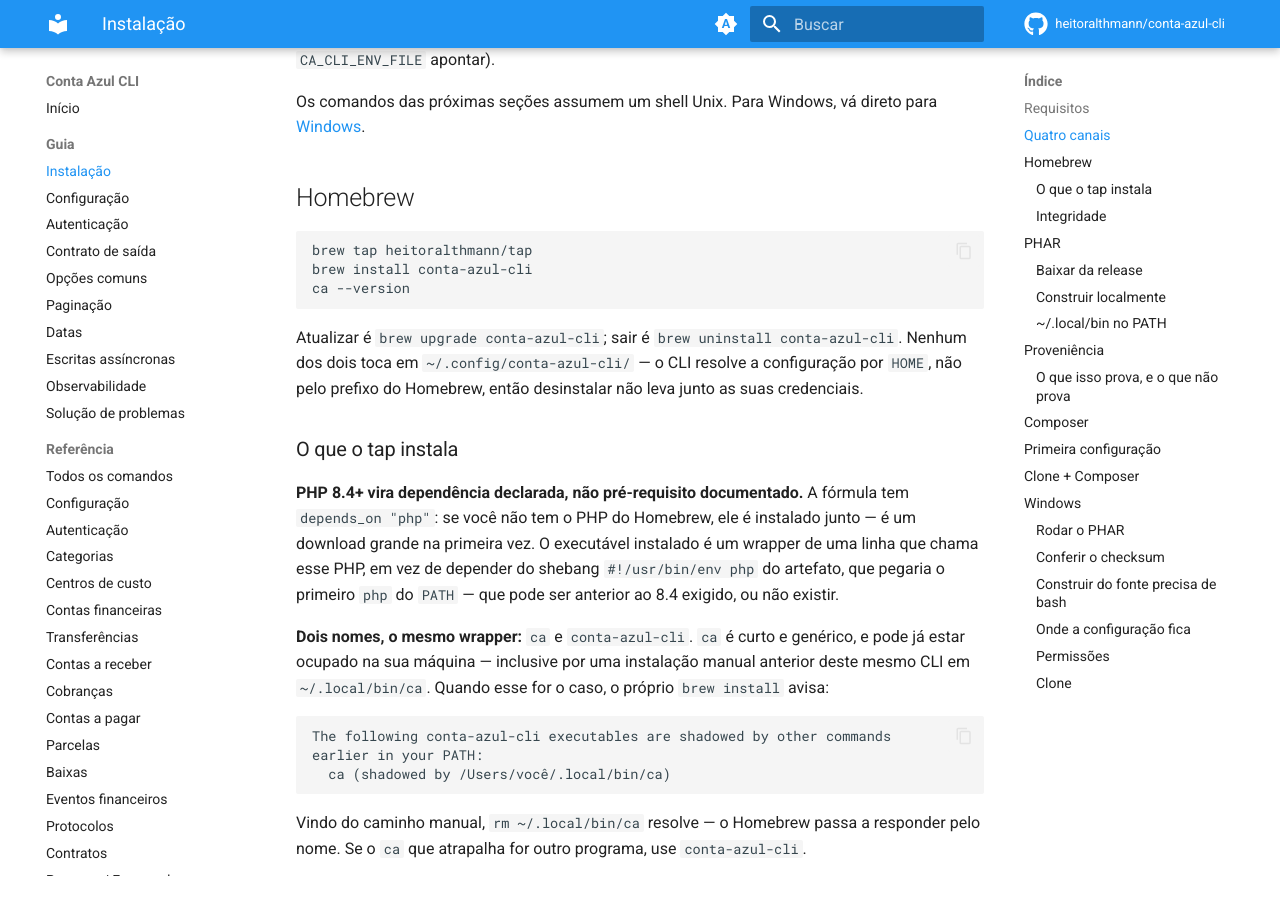
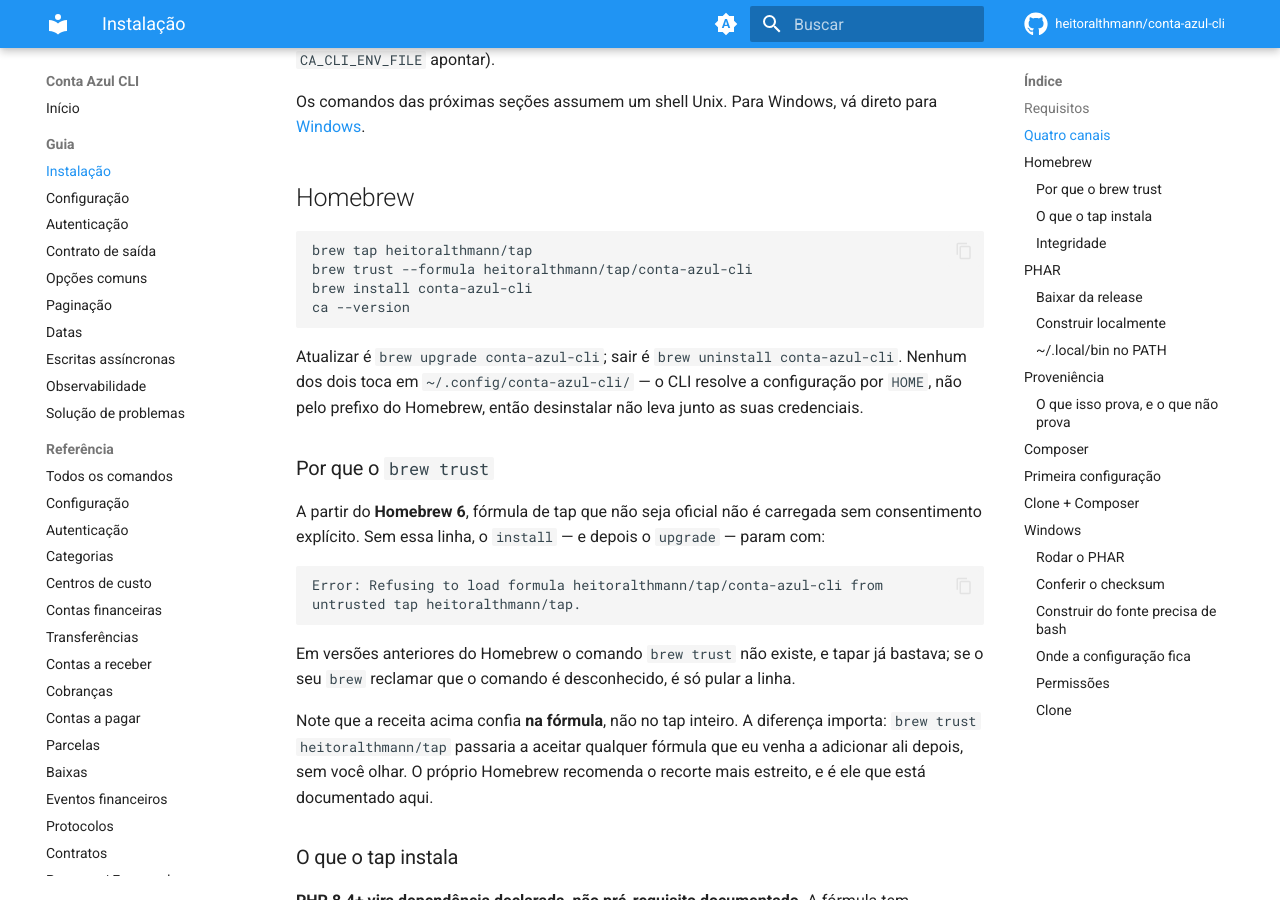
Before and after one commit to heitoralthmann/conta-azul-cli, an MkDocs documentation site: the page built from docs/guia/instalacao.md, in a window 1280 px wide and 900 px high, scrolled down 979 px. Built offline with MkDocs 1.6.1 and Material for MkDocs 9.7.7, drawn with Linux system fonts in a browser that asks for light colours; comment, search, counter and statistics services are not loaded.

Commit message:
docs: o Homebrew 6 exige brew trust para o tap
A receita publicada estava incompleta. Descobri instalando de verdade: depois
de um brew update para a 6.0.18, o upgrade parou com 'Refusing to load formula
heitoralthmann/tap/conta-azul-cli from untrusted tap'. Quem seguisse o README
bateria no mesmo muro.

A linha nova confia na fórmula, não no tap inteiro: confiar no tap aceitaria
qualquer fórmula que eu adicione ali depois, sem revisão de quem instalou. O
próprio Homebrew recomenda o recorte estreito.

A seção explica o porquê e diz que em Homebrew mais antigo o comando não existe
e a linha pode ser pulada.

````diff
--- a/docs/guia/instalacao.md
+++ b/docs/guia/instalacao.md
@@ -32,6 +32,7 @@ para [Windows](#windows).
 
 ```bash
 brew tap heitoralthmann/tap
+brew trust --formula heitoralthmann/tap/conta-azul-cli
 brew install conta-azul-cli
 ca --version
 ```
@@ -40,6 +41,26 @@ Atualizar é `brew upgrade conta-azul-cli`; sair é `brew uninstall
 conta-azul-cli`. Nenhum dos dois toca em `~/.config/conta-azul-cli/` — o CLI
 resolve a configuração por `HOME`, não pelo prefixo do Homebrew, então
 desinstalar não leva junto as suas credenciais.
+
+### Por que o `brew trust`
+
+A partir do **Homebrew 6**, fórmula de tap que não seja oficial não é carregada
+sem consentimento explícito. Sem essa linha, o `install` — e depois o
+`upgrade` — param com:
+
+```
+Error: Refusing to load formula heitoralthmann/tap/conta-azul-cli from
+untrusted tap heitoralthmann/tap.
+```
+
+Em versões anteriores do Homebrew o comando `brew trust` não existe, e tapar já
+bastava; se o seu `brew` reclamar que o comando é desconhecido, é só pular a
+linha.
+
+Note que a receita acima confia **na fórmula**, não no tap inteiro. A diferença
+importa: `brew trust heitoralthmann/tap` passaria a aceitar qualquer fórmula
+que eu venha a adicionar ali depois, sem você olhar. O próprio Homebrew
+recomenda o recorte mais estreito, e é ele que está documentado aqui.
 
 ### O que o tap instala
 
````
Also changed, not shown: CHANGELOG.md (+9 -0 lines), README.md (+2 -1 lines), docs/index.md (+1 -0 lines).
